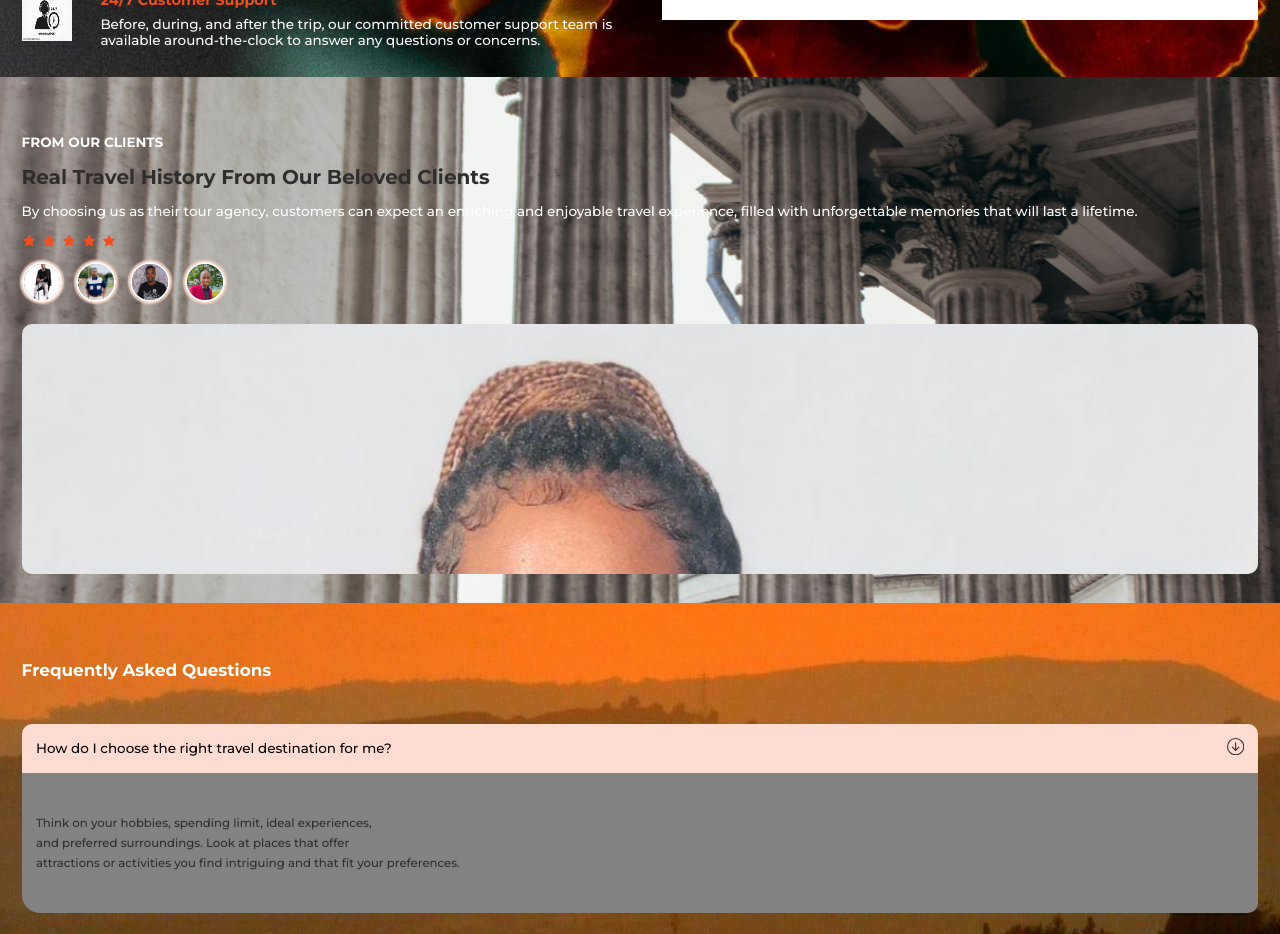
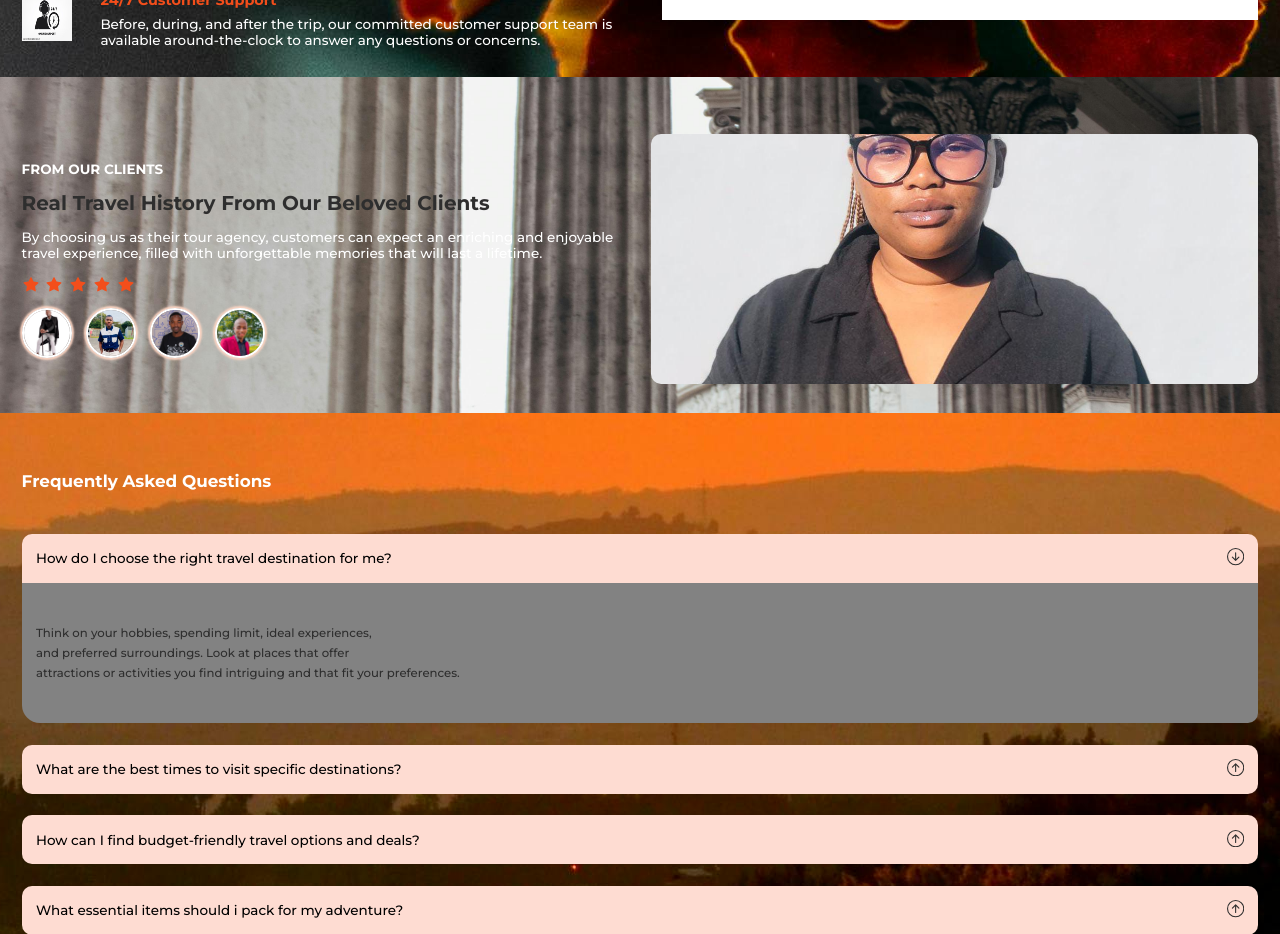
Before and after one commit to Chuma-rxt/TravelProject, a React (Vite) app: page / in a window 1280 px wide. Shown: the part 2860-3794 px from the top of the page. Built offline with nearby package versions, Linux system fonts and the light colour scheme.

Commit message:
responsivenes of 740px for the reviews

```diff
--- a/src/Components/Reviews/Reviews.scss
+++ b/src/Components/Reviews/Reviews.scss
@@ -113,7 +113,66 @@ root{
                     // color: var(--blackColor);
                     font-size: var(--normalFontSize);
                 }
+
+                .stars{
+                    .icon{
+                        font-size: var(--h2FontSize);
+                    }
+                }
+
+                .clientsImages{
+                    img{
+                        height: 50px;
+                        width: 50px;
+                    }
+                }
+            }
+
+            .imgDiv{
+                height: 250px;
+                width: 100%;
+                img{
+                    height: 100%;
+                    width: 100%;
+                }
             }
         }
     }
 }
+
+@media screen and (min-width: 740px){
+    .review{
+        .secContainer{
+            grid-template-columns: repeat(2,1fr);
+        }
+
+        .textDiv{
+            .redText{
+                font-size: var(--normalFontSize);
+            }
+
+            h3{
+                font-size: 20px;
+                color: var(--normalFontSize);
+            }
+
+            p{
+                color: var(--blackColor);
+                font-size: var(--normalFontSize);
+            }
+
+            .stars{
+                .icon{
+                    font-size: var(--h2FontSize);
+                }
+            }
+
+            .clientsImages{
+                img{
+                    height: 50px;
+                    width: 50px;
+                }
+            }
+        }
+    }
+}
```
